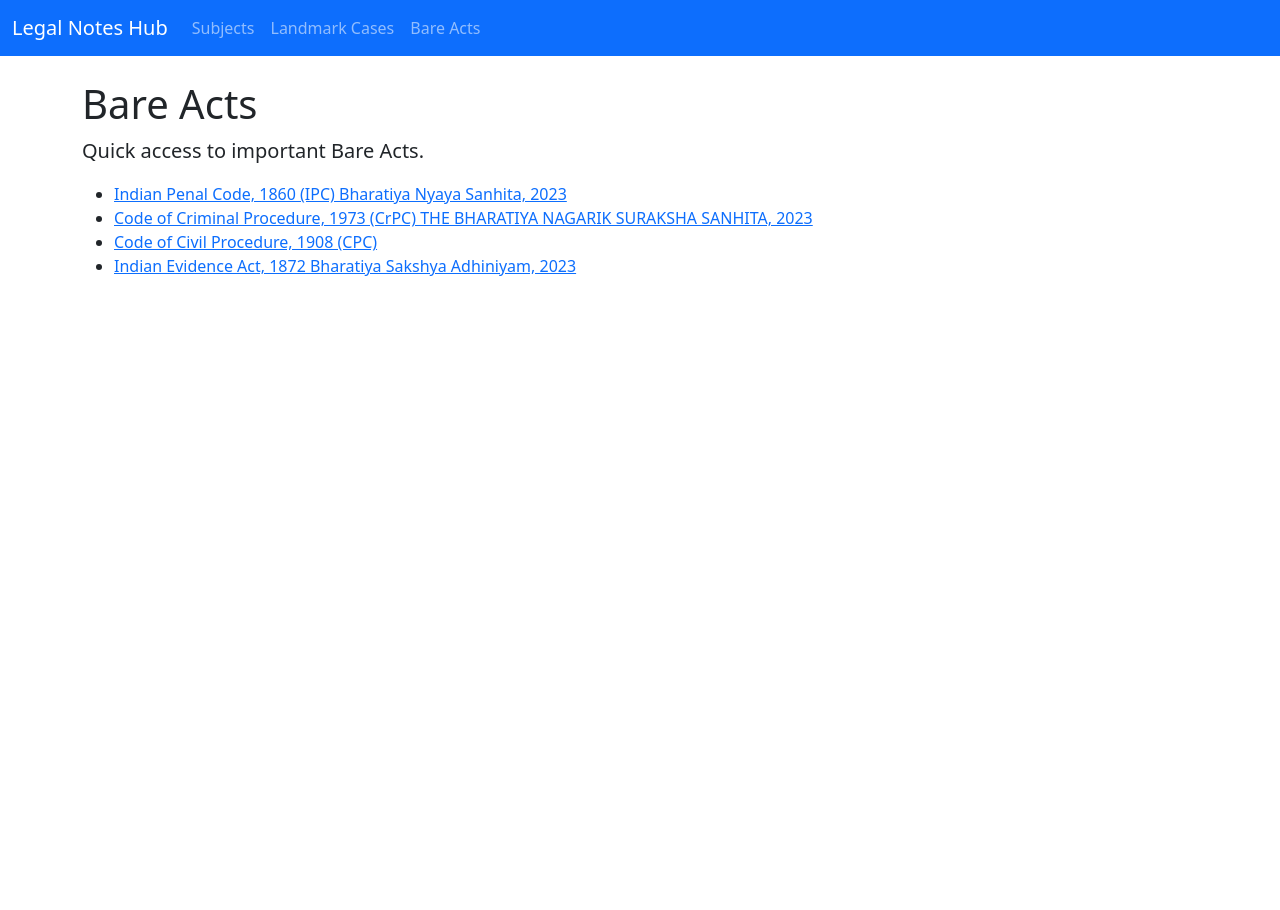
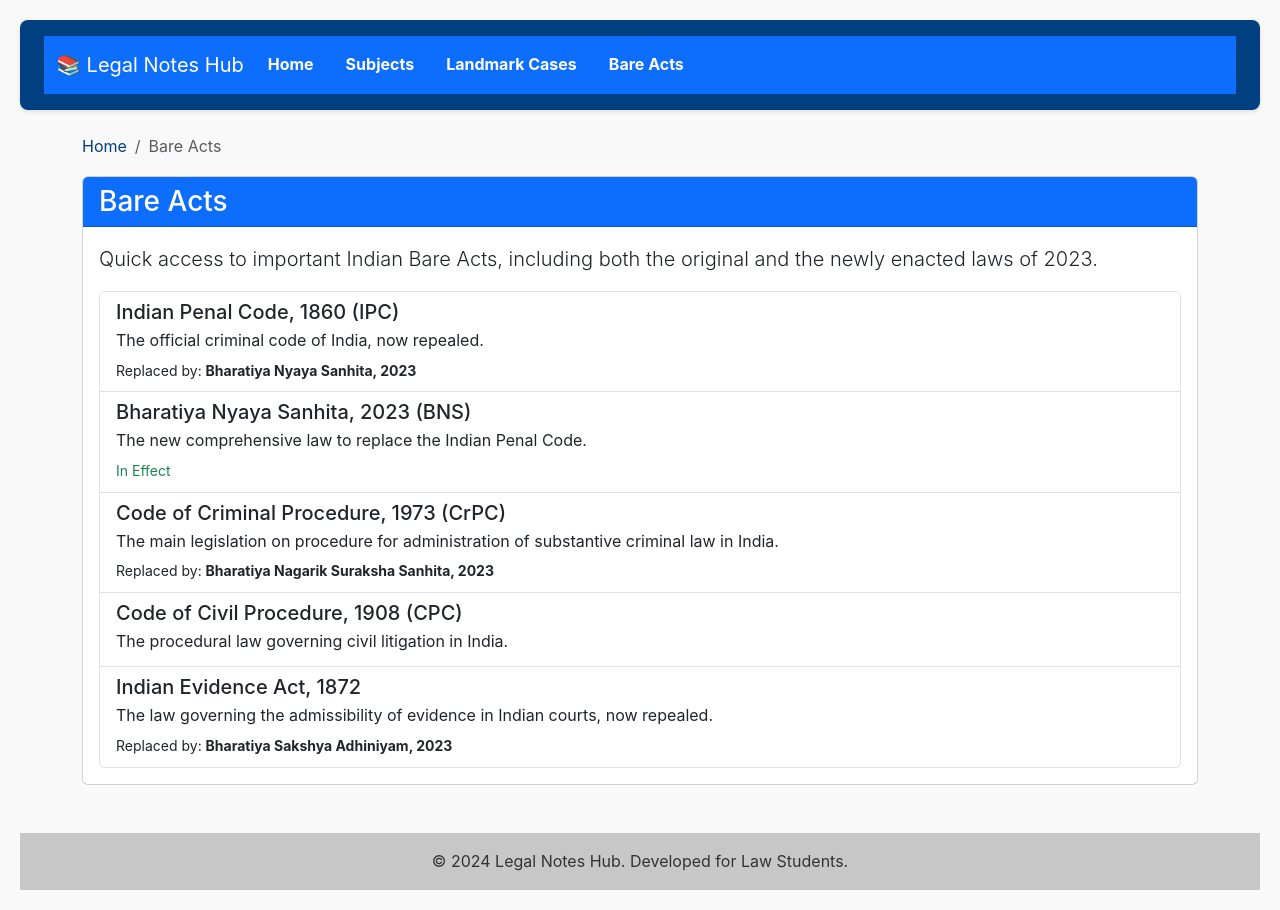
Before and after one commit to Ardra-ux/lawnotes.github.io, a plain HTML site: page bareacts.html in a window 1280 px wide. Before the commit the page ends 800 px from the top, so only its background shows below. Drawn offline with nearby package versions, Linux system fonts and the light colour scheme.

Commit message:
Update bareacts.html

```diff
--- a/bareacts.html
+++ b/bareacts.html
@@ -1,31 +1,103 @@
-<!doctype html>
+<!DOCTYPE html>
 <html lang="en">
 <head>
+    <!-- Required meta tags -->
     <meta charset="UTF-8">
-  <title>Bare Acts - Legal Notes Hub</title>
+    <meta name="viewport" content="width=device-width, initial-scale=1.0">
+    <meta name="description" content="Index of important Indian Bare Acts, including the IPC, CrPC, CPC, and Evidence Act, with references to new 2023 laws.">
+
+    <title>Bare Acts | Legal Notes Hub</title>
+
+    <!-- Bootstrap CSS -->
     <link href="https://cdn.jsdelivr.net/npm/bootstrap@5.3.2/dist/css/bootstrap.min.css" rel="stylesheet">
+
+    <!-- Your Custom CSS -->
+    <link rel="stylesheet" href="../css/style.css">
 </head>
 <body>
+
+    <!-- SEMANTIC HEADER -->
+    <header>
         <nav class="navbar navbar-expand-lg navbar-dark bg-primary">
             <div class="container-fluid">
-      <a class="navbar-brand" href="index.html">Legal Notes Hub</a>
+                <a class="navbar-brand" href="../index.html">📚 Legal Notes Hub</a>
+
+                <!-- Mobile Toggler Button -->
+                <button class="navbar-toggler" type="button" data-bs-toggle="collapse" data-bs-target="#navbarNav" aria-controls="navbarNav" aria-expanded="false" aria-label="Toggle navigation">
+                    <span class="navbar-toggler-icon"></span>
+                </button>
+
+                <div class="collapse navbar-collapse" id="navbarNav">
                     <ul class="navbar-nav me-auto">
-        <li class="nav-item"><a class="nav-link" href="subjects.html">Subjects</a></li>
-        <li class="nav-item"><a class="nav-link" href="cases.html">Landmark Cases</a></li>
-        <li class="nav-item"><a class="nav-link" href="bareacts.html">Bare Acts</a></li>
+                        <li class="nav-item"><a class="nav-link" href="../index.html">Home</a></li>
+                        <li class="nav-item"><a class="nav-link" href="../subjects.html">Subjects</a></li>
+                        <li class="nav-item"><a class="nav-link" href="../cases.html">Landmark Cases</a></li>
+                        <!-- 'active' class highlights the current page's section -->
+                        <li class="nav-item"><a class="nav-link active" href="../bareacts.html">Bare Acts</a></li>
                     </ul>
                 </div>
+            </div>
+        </nav>
+    </header>
+
+    <!-- SEMANTIC MAIN CONTENT -->
+    <main>
+        <div class="container mt-4">
+            <!-- Breadcrumb for better navigation -->
+            <nav aria-label="breadcrumb">
+                <ol class="breadcrumb">
+                    <li class="breadcrumb-item"><a href="../index.html">Home</a></li>
+                    <li class="breadcrumb-item active" aria-current="page">Bare Acts</li>
+                </ol>
             </nav>
 
-  <div class="container mt-4">
-    <h1>Bare Acts</h1>
-    <p class="lead">Quick access to important Bare Acts.</p>
-    <ul>
-      <li><a href="#">Indian Penal Code, 1860 (IPC) Bharatiya Nyaya Sanhita, 2023</a></li>
-      <li><a href="#">Code of Criminal Procedure, 1973 (CrPC) THE BHARATIYA NAGARIK SURAKSHA SANHITA, 2023</a></li>
-      <li><a href="#">Code of Civil Procedure, 1908 (CPC)</a></li>
-      <li><a href="#">Indian Evidence Act, 1872 Bharatiya Sakshya Adhiniyam, 2023</a></li>
-    </ul>
+            <div class="card">
+                <div class="card-header bg-primary text-white">
+                    <h1 class="h3 mb-0">Bare Acts</h1>
                 </div>
+                <div class="card-body">
+                    <p class="lead">Quick access to important Indian Bare Acts, including both the original and the newly enacted laws of 2023.</p>
+
+                    <!-- Using Bootstrap's list-group for a professional look -->
+                    <div class="list-group">
+                        <a href="ipc.html" class="list-group-item list-group-item-action">
+                            <h5 class="mb-1">Indian Penal Code, 1860 (IPC)</h5>
+                            <p class="mb-1">The official criminal code of India, now repealed.</p>
+                            <small>Replaced by: <strong>Bharatiya Nyaya Sanhita, 2023</strong></small>
+                        </a>
+                        <a href="bns-2023.html" class="list-group-item list-group-item-action">
+                            <h5 class="mb-1">Bharatiya Nyaya Sanhita, 2023 (BNS)</h5>
+                            <p class="mb-1">The new comprehensive law to replace the Indian Penal Code.</p>
+                            <small class="text-success">In Effect</small>
+                        </a>
+                        <a href="crpc.html" class="list-group-item list-group-item-action">
+                            <h5 class="mb-1">Code of Criminal Procedure, 1973 (CrPC)</h5>
+                            <p class="mb-1">The main legislation on procedure for administration of substantive criminal law in India.</p>
+                            <small>Replaced by: <strong>Bharatiya Nagarik Suraksha Sanhita, 2023</strong></small>
+                        </a>
+                        <a href="cpc.html" class="list-group-item list-group-item-action">
+                            <h5 class="mb-1">Code of Civil Procedure, 1908 (CPC)</h5>
+                            <p class="mb-1">The procedural law governing civil litigation in India.</p>
+                        </a>
+                        <a href="evidence.html" class="list-group-item list-group-item-action">
+                            <h5 class="mb-1">Indian Evidence Act, 1872</h5>
+                            <p class="mb-1">The law governing the admissibility of evidence in Indian courts, now repealed.</p>
+                            <small>Replaced by: <strong>Bharatiya Sakshya Adhiniyam, 2023</strong></small>
+                        </a>
+                    </div>
+                </div>
+            </div>
+        </div>
+    </main>
+
+    <!-- SEMANTIC FOOTER -->
+    <footer class="bg-light text-center text-lg-start mt-5">
+        <div class="text-center p-3" style="background-color: rgba(0, 0, 0, 0.2);">
+            © 2024 Legal Notes Hub. Developed for Law Students.
+        </div>
+    </footer>
+
+    <!-- Bootstrap JS Bundle (Required for mobile navbar toggle) -->
+    <script src="https://cdn.jsdelivr.net/npm/bootstrap@5.3.2/dist/js/bootstrap.bundle.min.js"></script>
 </body>
 </html>
```
Lines whose indentation alone changed are shown as unchanged.
